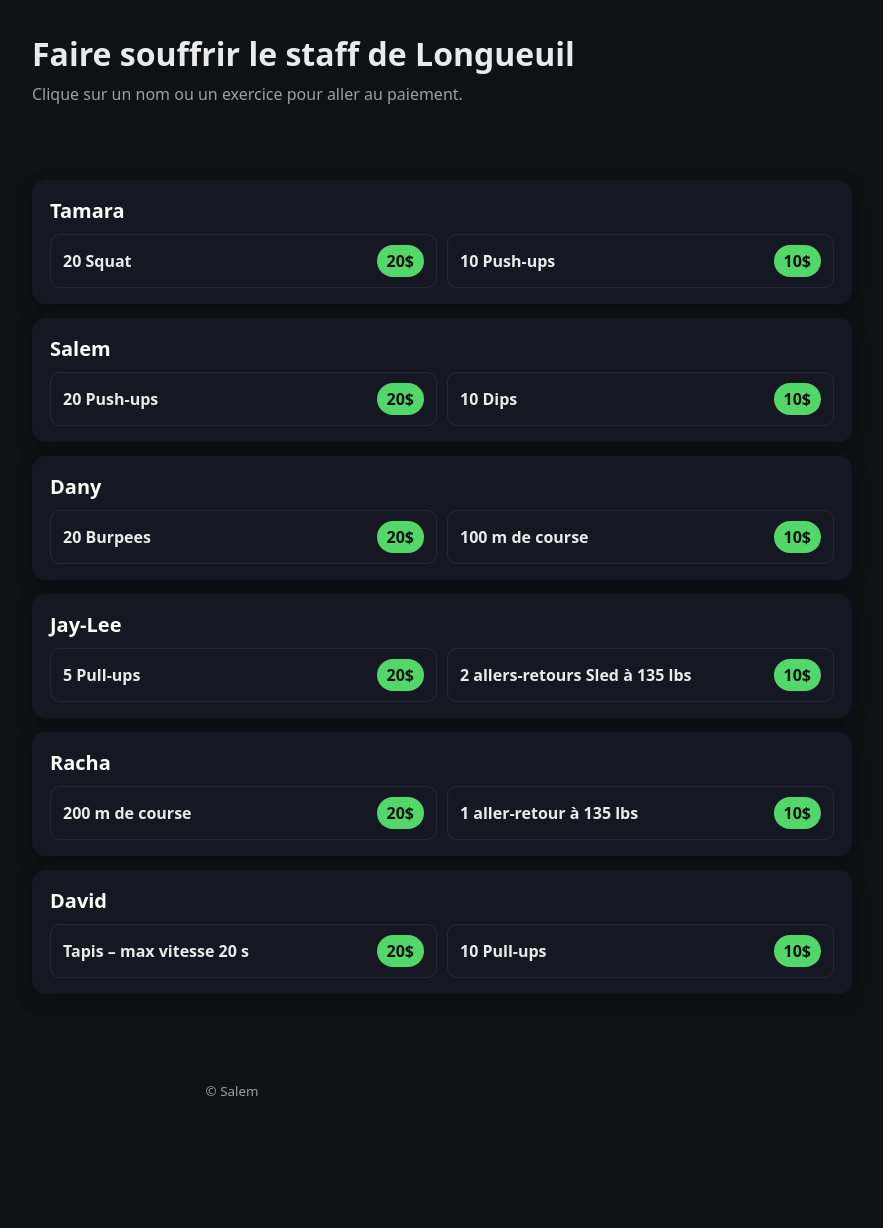
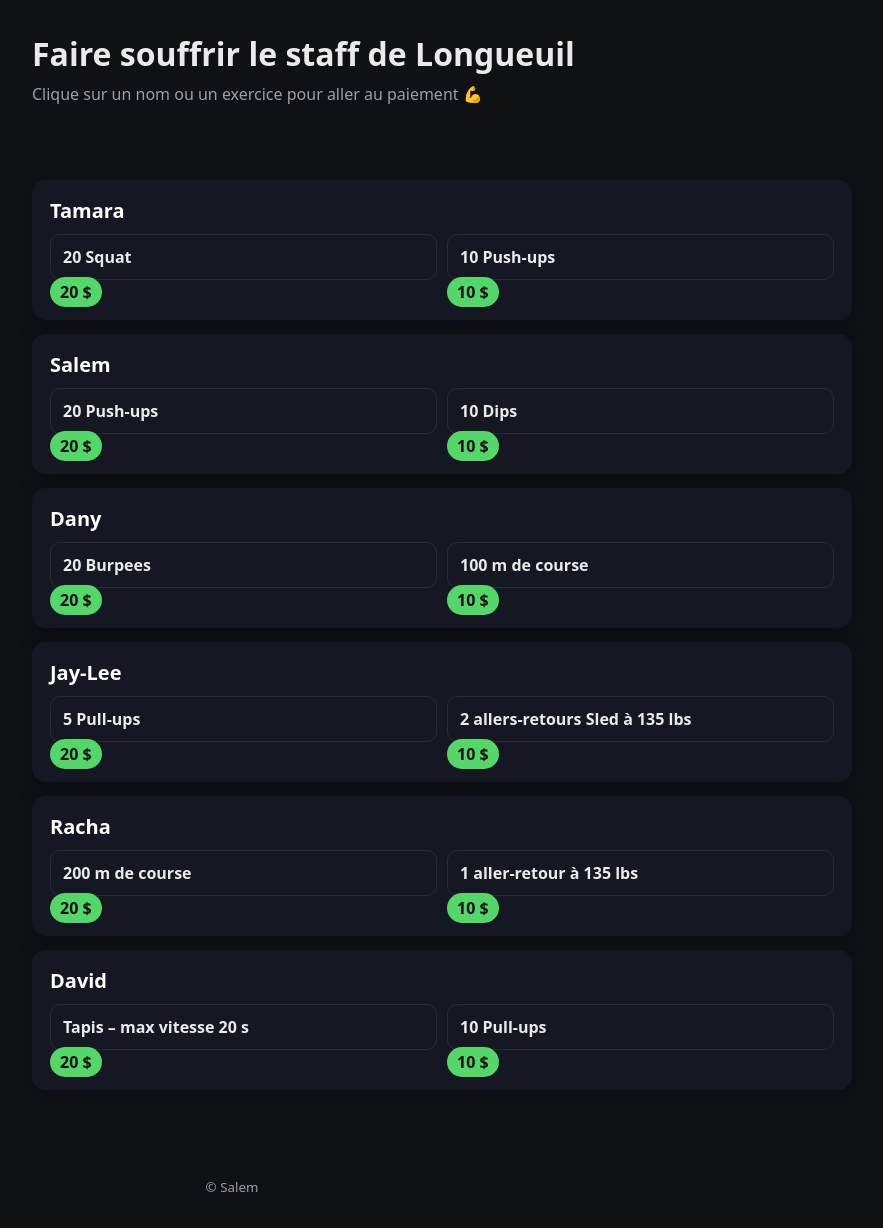
Before and after one commit to Doniopo/souffrir-entraineur, a Flask app: page / in a window 1280 px wide. Shown: the whole page, without its empty margins (198-1081 px from the left). Before the commit the page ends 1096 px from the top, so only its background shows below. Run offline with Flask 3, Linux system fonts and the light colour scheme.

Commit message:
Ajout du symbole $ à côté du prix

```diff
--- a/templates/index.html
+++ b/templates/index.html
@@ -4,12 +4,19 @@
   <meta charset="utf-8"/>
   <meta name="viewport" content="width=device-width, initial-scale=1"/>
   <title>Faire souffrir le staff de Longueuil</title>
+
+  <!-- Police sportive -->
+  <link rel="preconnect" href="https://fonts.googleapis.com">
+  <link rel="preconnect" href="https://fonts.gstatic.com" crossorigin>
+  <link href="https://fonts.googleapis.com/css2?family=Oswald:wght@400;500;600;700&display=swap" rel="stylesheet">
+
+  <!-- CSS -->
   <link rel="stylesheet" href="{{ url_for('static', filename='styles.css') }}">
 </head>
 <body>
   <header class="container">
     <h1>Faire souffrir le staff de Longueuil</h1>
-    <p class="subtitle">Clique sur un nom ou un exercice pour aller au paiement.</p>
+    <p class="subtitle">Clique sur un nom ou un exercice pour aller au paiement 💪</p>
   </header>
 
   <main class="container">
@@ -18,19 +25,21 @@
         <h2 class="person">
           <a href="{{ p.url }}" target="_blank" rel="noopener">{{ p.name }}</a>
         </h2>
+
         <ul class="items">
           {% for it in p.get('items', []) %}
-            <li class="item">
-              <a class="item-link" href="{{ it.url }}" target="_blank" rel="noopener">
-                <span class="label">{{ it.label }}</span>
-                <span class="price">{{ it.price }}$</span>
-              </a>
-            </li>
+          <li class="item">
+            <a class="item-link" href="{{ it.url }}" target="_blank" rel="noopener">
+              <span class="label">{{ it.label }}</span>
+            </a>
+            <span class="price">{{ it.price }}&nbsp;$</span>
+          </li>
           {% endfor %}
         </ul>
       </section>
     {% endfor %}
   </main>
+
 
   <footer class="container footer">
     <small>© Salem</small>
```
